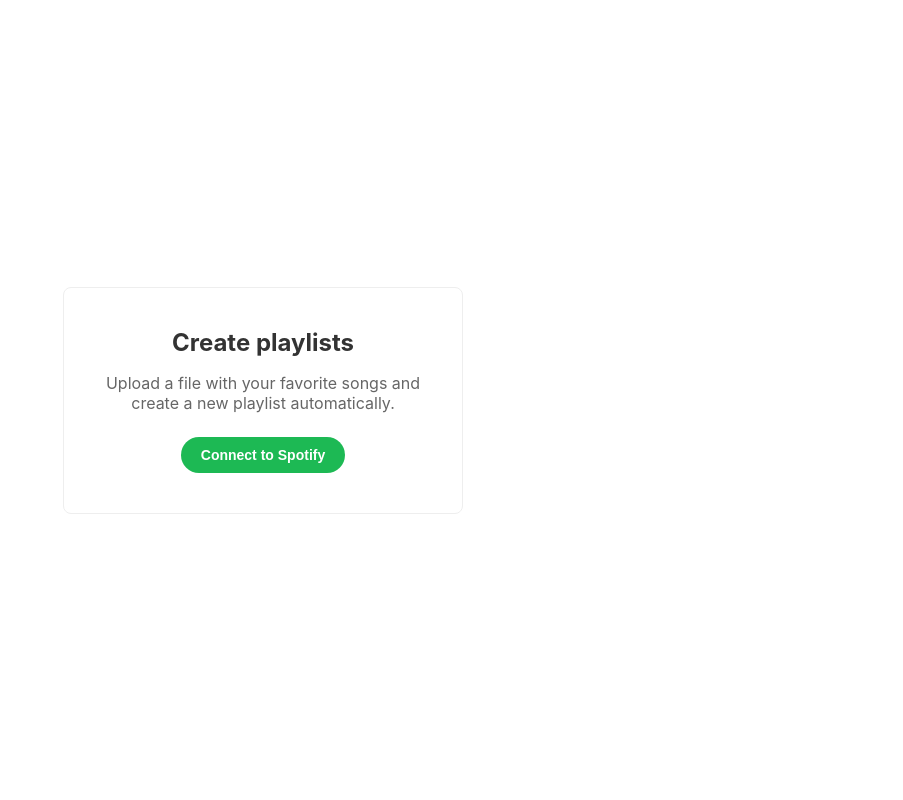
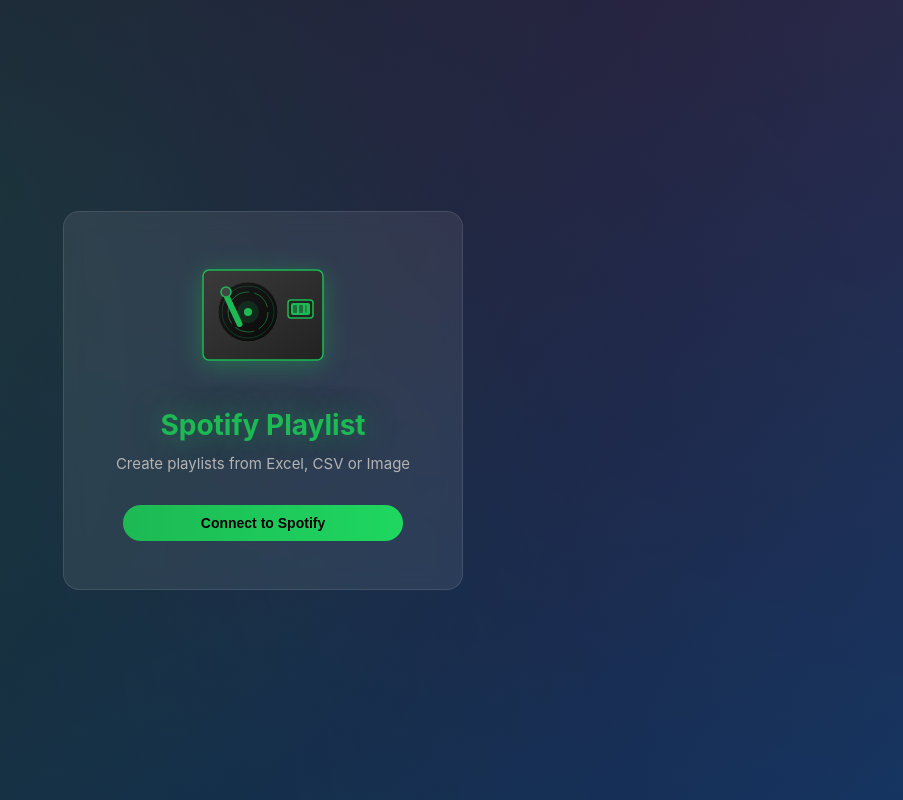
Before and after one commit to DavidDebraux/spotify-playlist, a React (Vite) app in the folder client/: page / in a window 1280 px wide. Shown: the whole page, without its empty margins (377-1280 px from the left). Built offline with nearby package versions, Linux system fonts and the light colour scheme.

Commit message:
feat: css

```diff
--- a/client/index.html
+++ b/client/index.html
@@ -4,7 +4,8 @@
     <meta charset="UTF-8" />
     <link rel="icon" type="image/svg+xml" href="/favicon.svg" />
     <meta name="viewport" content="width=device-width, initial-scale=1.0" />
-    <title>client</title>
+    <title>Spotify Playlist - Create playlists from Excel or Image</title>
+    <meta name="description" content="Create Spotify playlists from Excel, CSV or image files easily" />
   </head>
   <body>
     <div id="root"></div>
--- a/client/src/App.css
+++ b/client/src/App.css
@@ -2,6 +2,8 @@
   min-height: 100vh;
   display: flex;
   flex-direction: column;
+  position: relative;
+  z-index: 1;
 }
 
 header {
@@ -9,13 +11,17 @@
   display: flex;
   justify-content: space-between;
   align-items: center;
-  border-bottom: 1px solid #eee;
+  background: rgba(0, 0, 0, 0.3);
+  backdrop-filter: blur(10px);
+  position: relative;
+  z-index: 10;
 }
 
 header h1 {
   margin: 0;
-  font-size: 24px;
-  color: #191812;
+  font-size: 20px;
+  font-weight: 600;
+  color: #1DB954;
 }
 
 main {
@@ -23,47 +29,96 @@
   display: flex;
   justify-content: center;
   align-items: center;
-  padding: 20px;
+  padding: 24px;
+  background: linear-gradient(135deg, #1a1a2e 0%, #16213e 50%, #0f3460 100%);
+  position: relative;
+  overflow: hidden;
+  z-index: 1;
+}
+
+main::before {
+  content: '';
+  position: absolute;
+  top: -50%;
+  left: -50%;
+  width: 200%;
+  height: 200%;
+  background:
+    radial-gradient(circle at 20% 80%, rgba(29, 185, 84, 0.15) 0%, transparent 50%),
+    radial-gradient(circle at 80% 20%, rgba(233, 69, 96, 0.1) 0%, transparent 50%),
+    radial-gradient(circle at 40% 40%, rgba(30, 215, 96, 0.08) 0%, transparent 40%);
+  animation: bgPulse 20s ease-in-out infinite;
+  z-index: 0;
+  pointer-events: none;
+}
+
+@keyframes bgPulse {
+  0%, 100% { transform: translate(0, 0) rotate(0deg); }
+  50% { transform: translate(-5%, -5%) rotate(5deg); }
 }
 
 .login-card {
   text-align: center;
-  padding: 40px;
-  border: 1px solid #eee;
-  border-radius: 8px;
+  padding: 48px 40px;
   max-width: 400px;
   width: 100%;
+  background: rgba(255, 255, 255, 0.08);
+  border-radius: 16px;
+  backdrop-filter: blur(10px);
+  border: 1px solid rgba(255, 255, 255, 0.1);
+  position: relative;
+  z-index: 1;
+}
+
+.login-hero {
+  margin-bottom: 24px;
+}
+
+.login-icon {
+  width: 140px;
+  height: 120px;
+  filter: drop-shadow(0 4px 12px rgba(29, 185, 84, 0.4));
 }
 
 .login-card h2 {
-  margin: 0 0 16px;
-  font-size: 24px;
+  margin: 0 0 12px;
+  font-size: 28px;
+  font-weight: 700;
+  color: #1DB954;
+  text-shadow: 0 0 30px rgba(29, 185, 84, 0.5);
 }
 
 .login-card p {
-  margin: 0 0 24px;
-  color: #666;
+  margin: 0 0 32px;
+  color: #b3b3b3;
+  font-size: 15px;
 }
 
 .spotify-btn {
-  background: #1DB954;
-  color: white;
+  background: linear-gradient(90deg, #1DB954 0%, #1ed760 100%);
+  color: #000;
   border: none;
-  padding: 14px 24px;
+  padding: 14px 32px;
   font-size: 16px;
-  font-weight: 600;
-  border-radius: 30px;
+  font-weight: 700;
+  border-radius: 500px;
   cursor: pointer;
-  transition: background 0.2s;
+  transition: all 0.2s;
+  width: 100%;
+  max-width: 280px;
 }
 
 .spotify-btn:hover {
-  background: #1ed760;
+  transform: scale(1.02);
+  box-shadow: 0 4px 20px rgba(29, 185, 84, 0.4);
 }
 
 .spotify-btn:disabled {
-  background: #a0a0a0;
+  background: #535353;
+  color: #a7a7a7;
   cursor: not-allowed;
+  transform: none;
+  box-shadow: none;
 }
 
 @media (min-width: 600px) {
@@ -74,17 +129,19 @@
 }
 
 .logout-btn {
-  background: transparent;
-  color: #666;
-  border: 1px solid #ccc;
+  background: rgba(255, 255, 255, 0.1);
+  color: #b3b3b3;
+  border: 1px solid rgba(255, 255, 255, 0.2);
   padding: 8px 16px;
   font-size: 14px;
   border-radius: 20px;
   cursor: pointer;
+  transition: all 0.2s;
 }
 
 .logout-btn:hover {
-  background: #f5f5f5;
+  background: rgba(255, 255, 255, 0.2);
+  color: #fff;
 }
 
 .user-info {
@@ -93,29 +150,39 @@
   gap: 12px;
 }
 
+.user-name {
+  color: #fff;
+  font-weight: 500;
+  font-size: 14px;
+}
+
 .avatar {
-  width: 36px;
-  height: 36px;
+  width: 32px;
+  height: 32px;
   border-radius: 50%;
 }
 
 .create-section {
   text-align: center;
   padding: 30px;
-  border: 1px solid #eee;
-  border-radius: 8px;
+  background: rgba(255, 255, 255, 0.08);
+  border: 1px solid rgba(255, 255, 255, 0.1);
+  border-radius: 12px;
   max-width: 500px;
   width: 100%;
+  position: relative;
+  z-index: 1;
 }
 
 .create-section h2 {
   margin: 0 0 8px;
   font-size: 24px;
+  color: #fff;
 }
 
 .create-section p {
   margin: 0 0 24px;
-  color: #666;
+  color: #b3b3b3;
 }
 
 .create-btn {
--- a/client/src/App.jsx
+++ b/client/src/App.jsx
@@ -122,6 +122,7 @@
         <header>
           <h1>Spotify Playlist</h1>
           <div className="user-info">
+            <span className="user-name">{user.display_name}</span>
             {user.images?.[0] && (
               <img src={user.images[0].url} alt="" className="avatar" />
             )}
@@ -212,12 +213,51 @@
     )
   }
 
-  return (
+return (
     <div className="app">
       <main>
         <div className="login-card">
-          <h2>Create playlists</h2>
-          <p>Upload a file with your favorite songs and create a new playlist automatically.</p>
+          <div className="login-hero">
+            <svg viewBox="0 0 140 120" className="login-icon">
+              <defs>
+                <linearGradient id="caseGrad" x1="0%" y1="0%" x2="100%" y2="100%">
+                  <stop offset="0%" stopColor="#3a3a3a"/>
+                  <stop offset="100%" stopColor="#222"/>
+                </linearGradient>
+                <linearGradient id="vinylGrad" x1="0%" y1="0%" x2="100%" y2="100%">
+                  <stop offset="0%" stopColor="#1a1a1a"/>
+                  <stop offset="100%" stopColor="#0a0a0a"/>
+                </linearGradient>
+              </defs>
+
+              <rect x="10" y="10" width="120" height="90" rx="6" fill="url(#caseGrad)" stroke="#1DB954" strokeWidth="1.5"/>
+
+              <circle cx="55" cy="52" r="30" fill="url(#vinylGrad)" stroke="#333" strokeWidth="1">
+                <animateTransform attributeName="transform" type="rotate" from="0 55 52" to="360 55 52" dur="2s" repeatCount="indefinite"/>
+              </circle>
+              <circle cx="55" cy="52" r="26" fill="transparent" stroke="#1DB954" strokeWidth="0.5" opacity="0.5">
+                <animateTransform attributeName="transform" type="rotate" from="0 55 52" to="360 55 52" dur="2s" repeatCount="indefinite"/>
+              </circle>
+              <circle cx="55" cy="52" r="20" fill="transparent" stroke="#1DB954" strokeWidth="0.5" strokeDasharray="20 5">
+                <animateTransform attributeName="transform" type="rotate" from="0 55 52" to="360 55 52" dur="2s" repeatCount="indefinite"/>
+              </circle>
+              <circle cx="55" cy="52" r="11" fill="#1DB954" opacity="0.15"/>
+              <circle cx="55" cy="52" r="4" fill="#1DB954"/>
+
+              <rect x="30" y="35" width="6" height="35" rx="3" fill="#1DB954" transform="rotate(-25 33 35)"/>
+              <circle cx="33" cy="32" r="5" fill="#444" stroke="#1DB954" strokeWidth="1.5"/>
+
+              <rect x="95" y="40" width="25" height="18" rx="3" fill="#222" stroke="#1DB954" strokeWidth="1.5"/>
+              <rect x="98" y="43" width="19" height="12" rx="2" fill="#1DB954">
+                <animate attributeName="opacity" values="1;0.7;1" dur="1s" repeatCount="indefinite"/>
+              </rect>
+              <rect x="100" y="45" width="4" height="8" rx="1" fill="#222" opacity="0.5"/>
+              <rect x="106" y="45" width="4" height="8" rx="1" fill="#222" opacity="0.5"/>
+              <rect x="112" y="45" width="2" height="8" rx="1" fill="#222" opacity="0.3"/>
+            </svg>
+          </div>
+          <h2>Spotify Playlist</h2>
+          <p>Create playlists from Excel, CSV or Image</p>
           <button onClick={login} className="spotify-btn">
             Connect to Spotify
           </button>
--- a/client/src/components/UploadZone.css
+++ b/client/src/components/UploadZone.css
@@ -86,28 +86,31 @@
 .tracks-preview {
   margin-top: 20px;
   padding: 16px;
-  background: #f0fdf4;
-  border: 1px solid #bbf7d0;
-  border-radius: 6px;
+  background: rgba(255, 255, 255, 0.08);
+  border: 1px solid rgba(255, 255, 255, 0.1);
+  border-radius: 8px;
   text-align: left;
+  max-height: 200px;
+  overflow-y: auto;
 }
 
 .tracks-preview h3 {
   margin: 0 0 12px;
-  font-size: 16px;
-  color: #166534;
+  font-size: 14px;
+  color: #1DB954;
   text-align: center;
 }
 
 .tracks-preview ul {
   margin: 0;
-  padding-left: 20px;
-  font-size: 14px;
-  color: #333;
+  padding-left: 18px;
+  font-size: 13px;
+  color: #e0e0e0;
 }
 
 .tracks-preview li {
   margin: 4px 0;
+  color: #e0e0e0;
 }
 
 .tracks-preview .more {
--- a/client/src/components/UploadZone.jsx
+++ b/client/src/components/UploadZone.jsx
@@ -184,15 +184,12 @@
         <div className="tracks-preview">
           <h3>{tracks.length} pistes trouvées</h3>
           <ul>
-            {tracks.slice(0, 5).map((track, i) => (
+            {tracks.map((track, i) => (
               <li key={i}>
                 <strong>{track.title}</strong>
                 {track.artist && <span> - {track.artist}</span>}
               </li>
             ))}
-            {tracks.length > 5 && (
-              <li className="more">...et {tracks.length - 5} autres</li>
-            )}
           </ul>
         </div>
       )}
--- a/client/src/index.css
+++ b/client/src/index.css
@@ -5,17 +5,13 @@
 body {
   margin: 0;
   font-family: -apple-system, BlinkMacSystemFont, 'Segoe UI', Roboto, sans-serif;
-  background: #fff;
-  color: #333;
-}
-
-@media (prefers-color-scheme: dark) {
-  body {
-    background: #16171d;
-    color: #f3f4f6;
-  }
+  background: linear-gradient(135deg, #1a1a2e 0%, #16213e 50%, #0f3460 100%);
+  color: #fff;
+  min-height: 100vh;
 }
 
 #root {
   min-height: 100vh;
+  display: flex;
+  flex-direction: column;
 }
```
Also changed, not shown: 2 other files (tests, documents, lock files or other folders).
